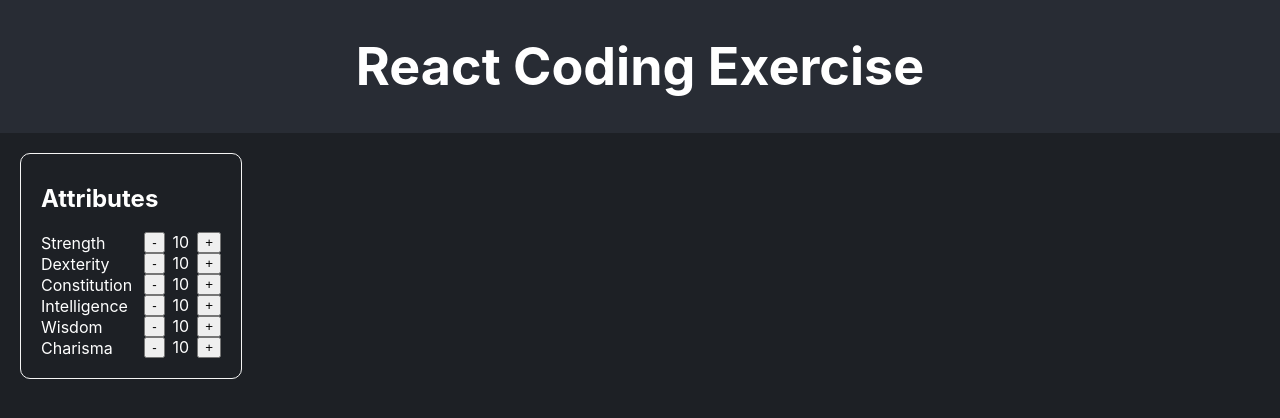
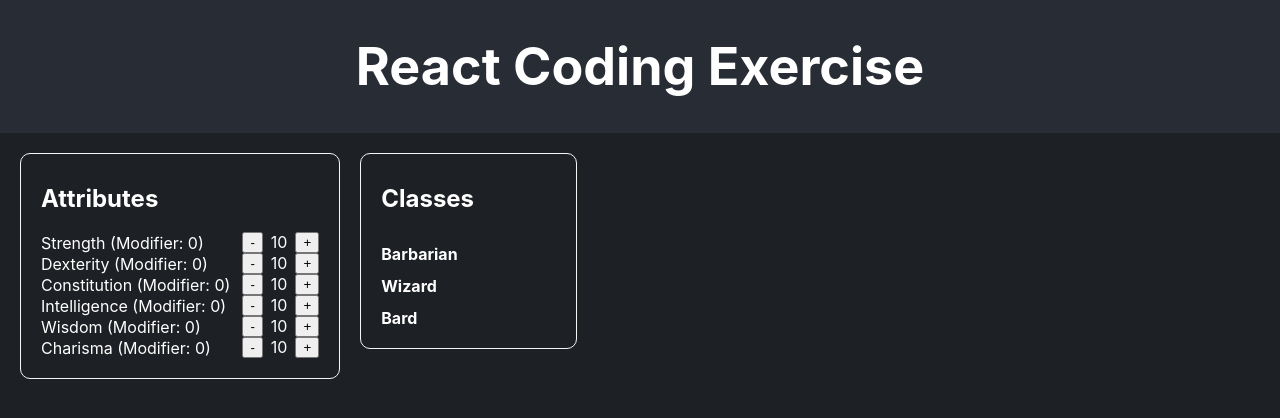
Before and after one commit to daksh2298/recruiting-webapp-character, a React (Create React App) app: page / in a window 1280 px wide. Shown: the top 418 px of the page. Built offline with nearby package versions, Linux system fonts and the light colour scheme.

Commit message:
Added context provider, completed task 2, task 3, task 4

```diff
--- a/src/App.js
+++ b/src/App.js
@@ -8,7 +8,7 @@ function App() {
         <h1>React Coding Exercise</h1>
       </header>
       <section className="App-section">
-        <CharacterSheetWrapper />
+        <CharacterSheetWrapper character={"character1"} />
       </section>
     </div>
   );
--- /dev/null
+++ b/src/AppContext.jsx
@@ -0,0 +1,58 @@
+import React, { useEffect } from "react";
+import { ATTRIBUTE_LIST, SKILL_LIST } from "./consts";
+
+const AppContext = React.createContext(null);
+
+export default AppContext;
+
+const attributeListInitial = () => {
+  return ATTRIBUTE_LIST.reduce((acc, curr) => {
+    acc[curr] = 10;
+    return acc;
+  }, {});
+};
+
+const skillListInitial = () => {
+  return SKILL_LIST.reduce((acc, curr) => {
+    acc[curr.name] = 0;
+    return acc;
+  }, {});
+};
+
+export const AppContextProvider = ({ children }) => {
+  const [characters, setCharacters] = React.useState(["character1"]);
+
+  const [characterAttributes, setCharacterAttributes] = React.useState({});
+
+  const [characterSkills, setCharacterSkills] = React.useState({});
+
+  useEffect(() => {
+    const charAttributes = characters.reduce((acc, curr) => {
+      acc[curr] = attributeListInitial();
+      return acc;
+    }, {});
+    setCharacterAttributes(charAttributes);
+
+    const charSkills = characters.reduce((acc, curr) => {
+      acc[curr] = skillListInitial();
+      return acc;
+    }, {});
+    setCharacterSkills(charSkills);
+  }, []);
+
+  console.log({ characters, characterAttributes, characterSkills });
+
+  return (
+    <AppContext.Provider
+      value={{
+        characters,
+        characterAttributes,
+        setCharacterAttributes,
+        characterSkills,
+        setCharacterSkills,
+      }}
+    >
+      {children}
+    </AppContext.Provider>
+  );
+};
--- a/src/CharacterSheet/components/AttributeItem.jsx
+++ b/src/CharacterSheet/components/AttributeItem.jsx
@@ -16,10 +16,10 @@ const AttributeItemContainer = styled.div`
   }
 `;
 
-const AttributeItem = ({ name, value, onIncrease, onDecrease }) => {
+const AttributeItem = ({ name, value, modifier, onIncrease, onDecrease }) => {
   return (
     <AttributeItemContainer>
-      {name}
+      {name} (Modifier: {modifier})
       <div className={"controls"}>
         <button onClick={onDecrease}>-</button>
         {value}
--- /dev/null
+++ b/src/CharacterSheet/components/ClassContainer.jsx
@@ -0,0 +1,31 @@
+import styled from "styled-components";
+
+export default styled.div`
+  display: flex;
+  flex-direction: column;
+  justify-content: center;
+  align-items: flex-start;
+  padding: 10px 20px 20px;
+  border: 1px solid whitesmoke;
+  border-radius: 10px;
+  gap: 12px;
+  min-width: 175px;
+
+  .class-name {
+    font-size: 16px;
+    font-weight: 700;
+    cursor: pointer;
+  }
+
+  .class-name.qualified {
+    color: #09c709;
+  }
+
+  .class-requirements {
+    font-size: 12px;
+    display: flex;
+    flex-direction: column;
+    align-items: flex-start;
+    gap: 8px;
+  }
+`;
--- a/src/CharacterSheet/components/index.js
+++ b/src/CharacterSheet/components/index.js
@@ -2,3 +2,6 @@ export { default as AttributesContainer } from "./AttributesContainer.jsx";
 export * from "./AttributesContainer.jsx";
 export { default as AttributeItem } from "./AttributeItem.jsx";
 export * from "./AttributeItem.jsx";
+
+export { default as ClassContainer } from "./ClassContainer.jsx";
+export * from "./ClassContainer.jsx";
--- /dev/null
+++ b/src/CharacterSheet/hooks/useCharacterSheet.js
@@ -0,0 +1,49 @@
+import useAppContext from "../../hooks/useAppContext";
+import { useMemo } from "react";
+import { CLASS_LIST } from "../../consts";
+
+export function useCharacterSheet(character) {
+  const {
+    characterAttributes,
+    characterSkills,
+    handleUpdateCharacterAttribute,
+    handleUpdateCharacterSkill,
+  } = useAppContext();
+
+  const attributes = characterAttributes[character] || {};
+  const skills = characterSkills[character] || {};
+  const classes = Object.keys(CLASS_LIST);
+
+  const updateAttribute = (attribute, value) => {
+    handleUpdateCharacterAttribute(character, attribute, value);
+  };
+
+  const updateSkill = (skill, value) => {
+    handleUpdateCharacterSkill(character, skill, value);
+  };
+
+  const attributeModifiers = useMemo(() => {
+    return Object.keys(attributes).reduce((acc, curr) => {
+      acc[curr] = Math.floor((attributes[curr] - 10) / 2);
+      return acc;
+    }, {});
+  }, [attributes, character]);
+
+  const qualifiedClassesMap = useMemo(() => {
+    return classes.reduce((acc, classType) => {
+      acc[classType] = Object.keys(CLASS_LIST[classType]).every(
+        (attribute) => attributes[attribute] >= CLASS_LIST[classType][attribute]
+      );
+      return acc;
+    }, {});
+  }, [classes, attributes]);
+
+  return {
+    attributes,
+    skills,
+    attributeModifiers,
+    qualifiedClassesMap,
+    updateAttribute,
+    updateSkill,
+  };
+}
--- a/src/CharacterSheet/index.jsx
+++ b/src/CharacterSheet/index.jsx
@@ -1,43 +1,52 @@
 import React, { useState } from "react";
-import { ATTRIBUTE_LIST } from "../consts.js";
+import { ATTRIBUTE_LIST, CLASS_LIST } from "../consts.js";
 import styled from "styled-components";
-import { AttributeItem, AttributesContainer } from "./components";
-
-const attributeListInitial = () => {
-  return ATTRIBUTE_LIST.reduce((acc, curr) => {
-    acc[curr] = 10;
-    return acc;
-  }, {});
-};
+import {
+  AttributeItem,
+  AttributesContainer,
+  ClassContainer,
+} from "./components";
+import { useCharacterSheet } from "./hooks/useCharacterSheet";
 
 const Wrapper = styled.div`
   display: flex;
   flex-direction: row;
   align-items: flex-start;
-  justify-content: space-between;
+  justify-content: flex-start;
+  gap: 20px;
   padding: 20px;
 `;
 
-const CharacterSheetWrapper = () => {
-  const [attributes, setAttributes] = useState(attributeListInitial);
+const CharacterSheetWrapper = ({ character }) => {
+  const {
+    attributes,
+    skills,
+    attributeModifiers,
+    updateAttribute,
+    updateSkill,
+    qualifiedClassesMap,
+  } = useCharacterSheet(character);
+
+  const classes = Object.keys(CLASS_LIST);
+  const [activeClassRequirements, setActiveClassRequirements] = useState("");
 
   const handleAttributeIncreaseCurry = (attributeName) => () => {
-    setAttributes((prevAttributes) => {
-      return {
-        ...prevAttributes,
-        [attributeName]: prevAttributes[attributeName] + 1,
-      };
-    });
+    updateAttribute(attributeName, attributes[attributeName] + 1);
   };
 
   const handleAttributeDecreaseCurry = (attributeName) => () => {
-    setAttributes((prevAttributes) => {
-      return {
-        ...prevAttributes,
-        [attributeName]: prevAttributes[attributeName] - 1,
-      };
-    });
+    updateAttribute(attributeName, attributes[attributeName] - 1);
   };
+
+  const handleClassClickCurry = (classType) => () => {
+    setActiveClassRequirements(classType);
+  };
+
+  const handleCloseClassRequirements = () => {
+    setActiveClassRequirements("");
+  };
+
+  console.log("qualifiedClassesMap", qualifiedClassesMap);
 
   return (
     <Wrapper>
@@ -49,12 +58,46 @@ const CharacterSheetWrapper = () => {
               key={attribute}
               name={attribute}
               value={attributes[attribute]}
+              modifier={attributeModifiers[attribute]}
               onIncrease={handleAttributeIncreaseCurry(attribute)}
               onDecrease={handleAttributeDecreaseCurry(attribute)}
             />
           );
         })}
       </AttributesContainer>
+      <ClassContainer>
+        <h2>Classes</h2>
+        {classes.map((classType) => {
+          return (
+            <>
+              <div key={classType}>
+                <span
+                  className={`class-name ${
+                    qualifiedClassesMap[classType] ? "qualified" : ""
+                  }`}
+                  onClick={handleClassClickCurry(classType)}
+                >
+                  {classType}
+                </span>
+              </div>
+              {activeClassRequirements === classType && (
+                <div className={"class-requirements"}>
+                  {Object.keys(CLASS_LIST[classType]).map((attribute) => {
+                    return (
+                      <div key={attribute}>
+                        {attribute}: {CLASS_LIST[classType][attribute]}
+                      </div>
+                    );
+                  })}
+                  <button onClick={handleCloseClassRequirements}>
+                    Close requirements
+                  </button>
+                </div>
+              )}
+            </>
+          );
+        })}
+      </ClassContainer>
     </Wrapper>
   );
 };
--- /dev/null
+++ b/src/hooks/useAppContext.js
@@ -0,0 +1,40 @@
+import { useContext } from "react";
+import AppContext from "../AppContext";
+
+export default function useAppContext() {
+  const {
+    characters,
+    characterAttributes,
+    setCharacterAttributes,
+    characterSkills,
+    setCharacterSkills,
+  } = useContext(AppContext);
+
+  const handleUpdateCharacterAttribute = (character, attribute, value) => {
+    setCharacterAttributes({
+      ...characterAttributes,
+      [character]: {
+        ...characterAttributes[character],
+        [attribute]: value,
+      },
+    });
+  };
+
+  const handleUpdateCharacterSkill = (character, skill, value) => {
+    setCharacterSkills({
+      ...characterSkills,
+      [character]: {
+        ...characterSkills[character],
+        [skill]: value,
+      },
+    });
+  };
+
+  return {
+    characters,
+    characterAttributes,
+    characterSkills,
+    handleUpdateCharacterAttribute,
+    handleUpdateCharacterSkill,
+  };
+}
--- a/src/index.js
+++ b/src/index.js
@@ -1,13 +1,16 @@
-import React from 'react';
-import ReactDOM from 'react-dom/client';
-import './index.css';
-import App from './App';
-import reportWebVitals from './reportWebVitals';
+import React from "react";
+import ReactDOM from "react-dom/client";
+import "./index.css";
+import App from "./App";
+import reportWebVitals from "./reportWebVitals";
+import { AppContextProvider } from "./AppContext";
 
-const root = ReactDOM.createRoot(document.getElementById('root'));
+const root = ReactDOM.createRoot(document.getElementById("root"));
 root.render(
   <React.StrictMode>
-    <App />
+    <AppContextProvider>
+      <App />
+    </AppContextProvider>
   </React.StrictMode>
 );
 
```
